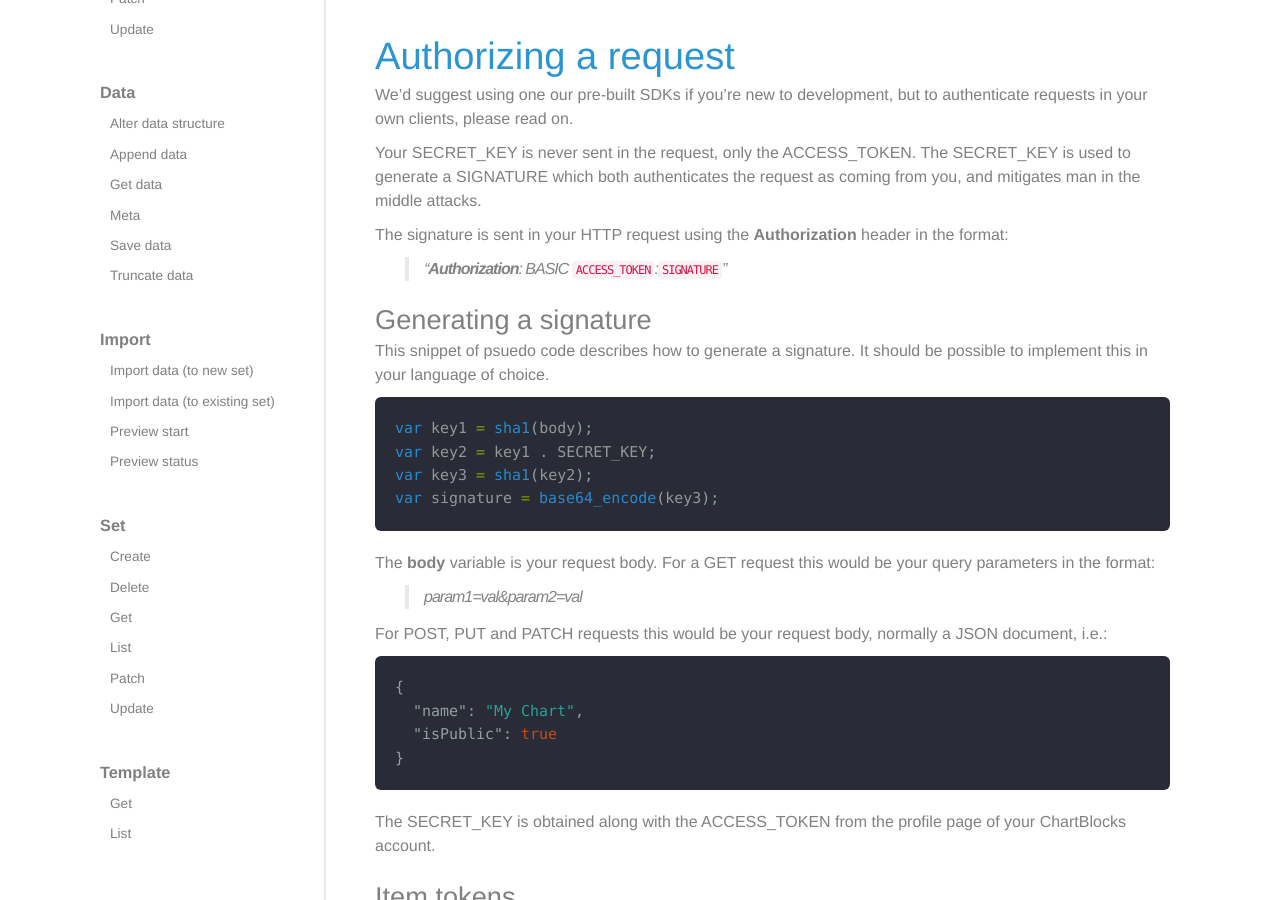
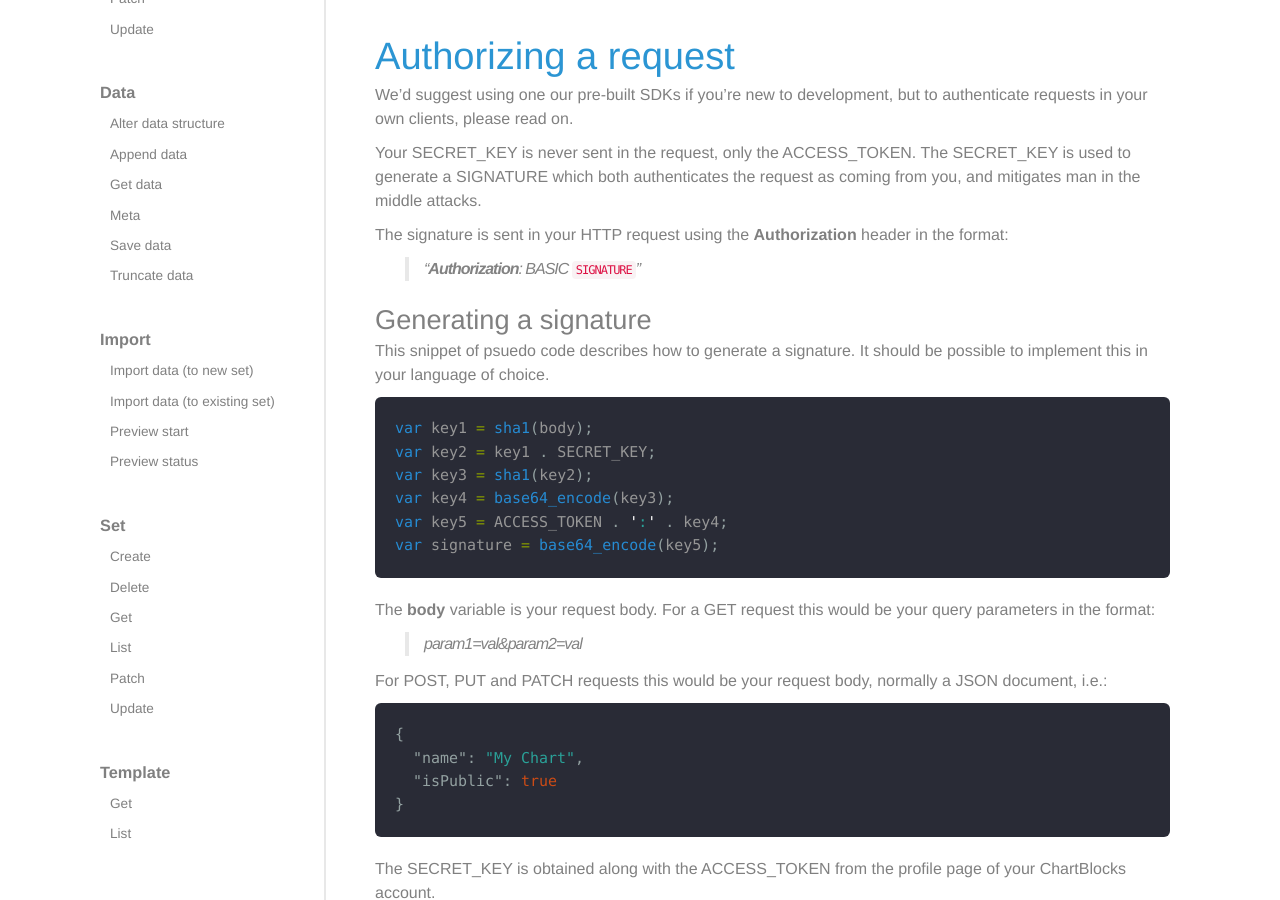
Before and after one commit to ChartBlocks/developer-docs, a Jekyll site: the page built from rest-api.md, in a window 1280 px wide and 900 px high, scrolled down 670 px. Built offline with Jekyll 4.4.1, drawn with Linux system fonts in a browser that asks for light colours; nearby versions of some CDN libraries.

Commit message:
Update rest-api.md

```diff
--- a/rest-api.md
+++ b/rest-api.md
@@ -47,7 +47,9 @@ possible to implement this in your language of choice.
 var key1 = sha1(body);
 var key2 = key1 . SECRET_KEY;
 var key3 = sha1(key2);
-var signature = base64_encode(key3);
+var key4 = base64_encode(key3);
+var key5 = ACCESS_TOKEN . ':' . key4;
+var signature = base64_encode(key5);
 {% endhighlight %}
 
 The **body** variable is your request body. For a GET request this would be your
```
Also changed, not shown: other parts of rest-api.md (+1 -1 lines).
